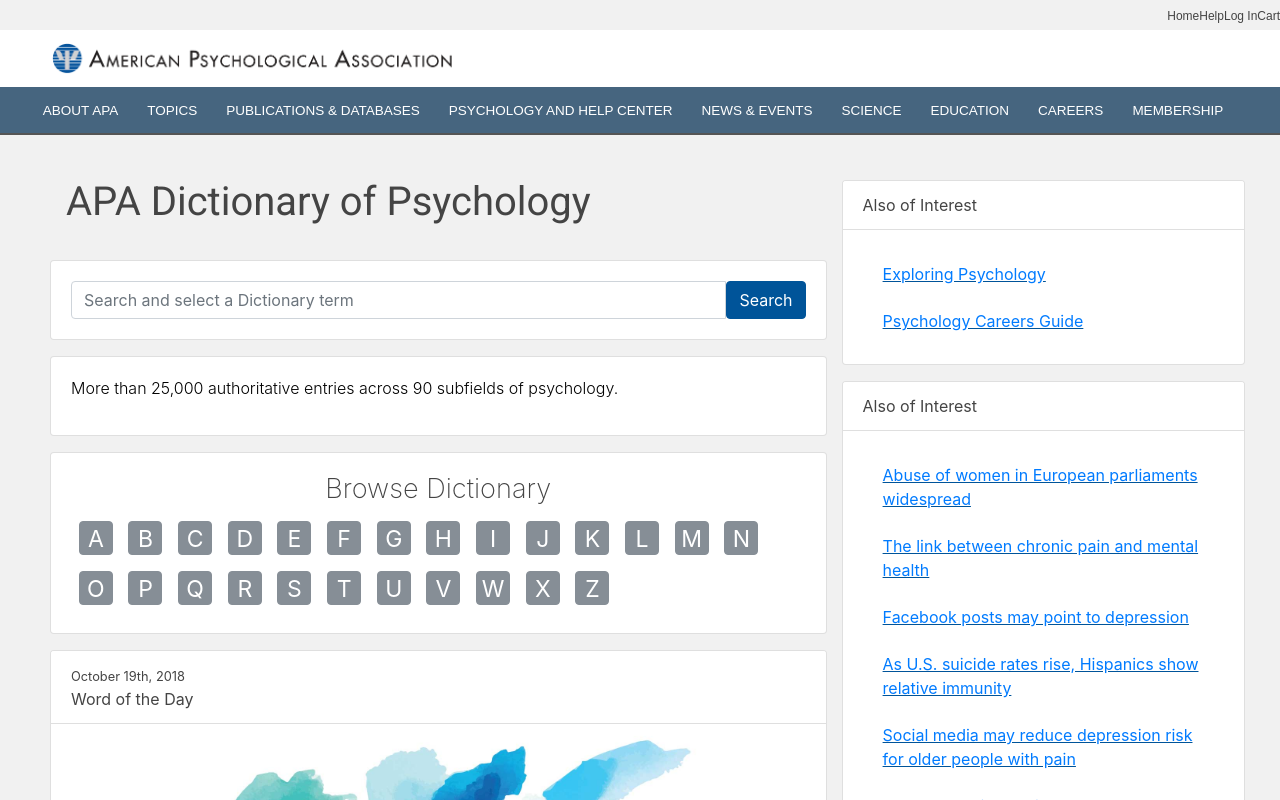
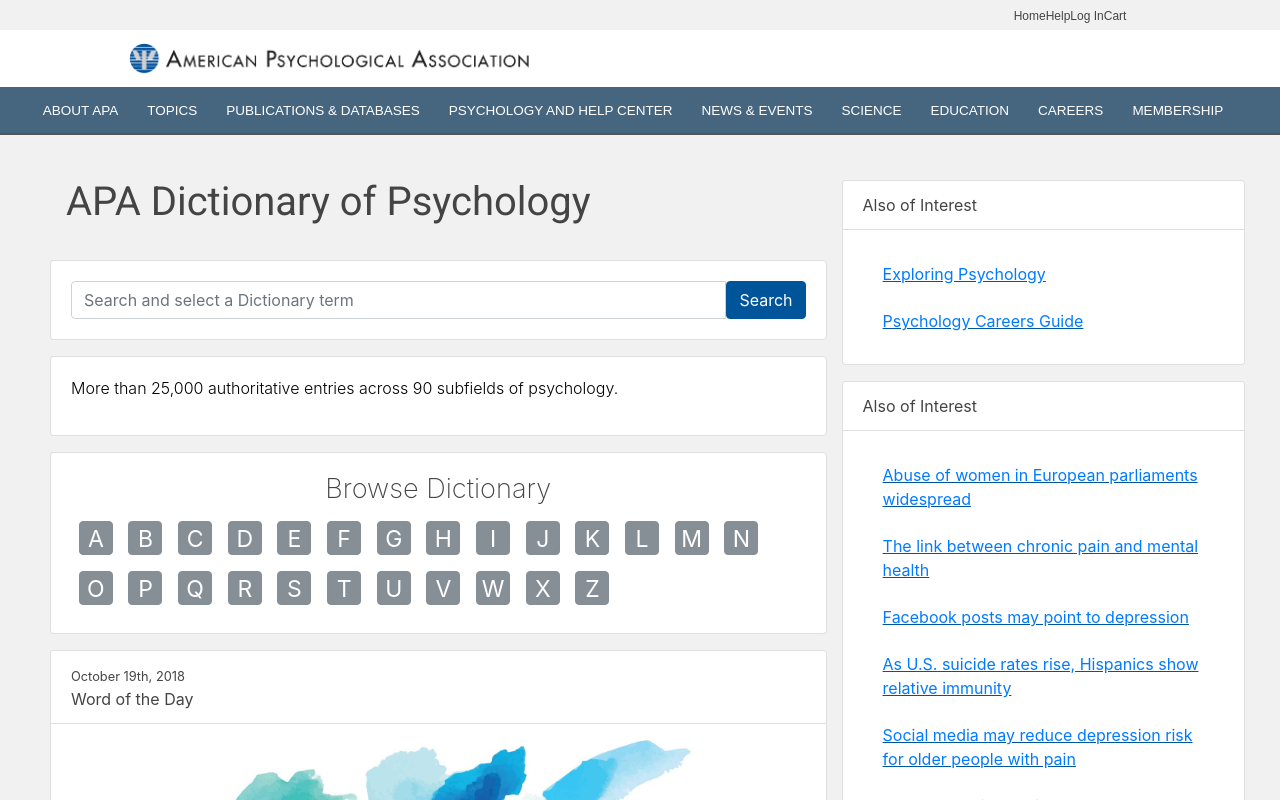
Before and after one commit to GrumpyEwok/APA-Dictionary-Rebuild, an Angular app: page / in a window 1280 px wide. Shown: the top 800 px of the page. Built offline with nearby package versions, Linux system fonts and the light colour scheme.

Commit message:
Adjust individual header content margins.

```diff
--- a/src/app/header/header.component.css
+++ b/src/app/header/header.component.css
@@ -14,7 +14,7 @@
 img {
   max-width: 430px;
   height: auto;
-  margin: 13px 0 13px 4%;
+  margin: 13px 0 13px 10%;
 
 }
 
@@ -31,6 +31,7 @@
   z-index: 110;
   clear: right;
   height: 30px;
+  margin-right: 12%;
 }
 
 .header-utilities ul li {
@@ -51,6 +52,12 @@
   overflow: auto;
 }
 
+@media (max-width: 1245px) {
+  .top-nav {
+    display: none;
+  }
+}
+
 .top-nav li {
   padding: 14px 29px 12px 0;
   float: left;
```
